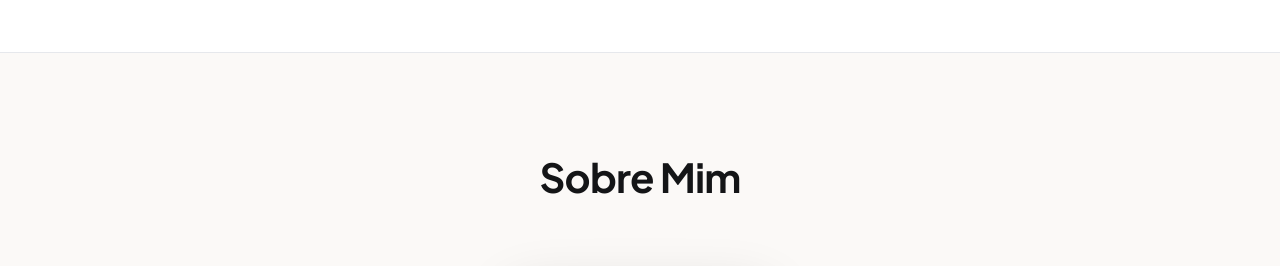
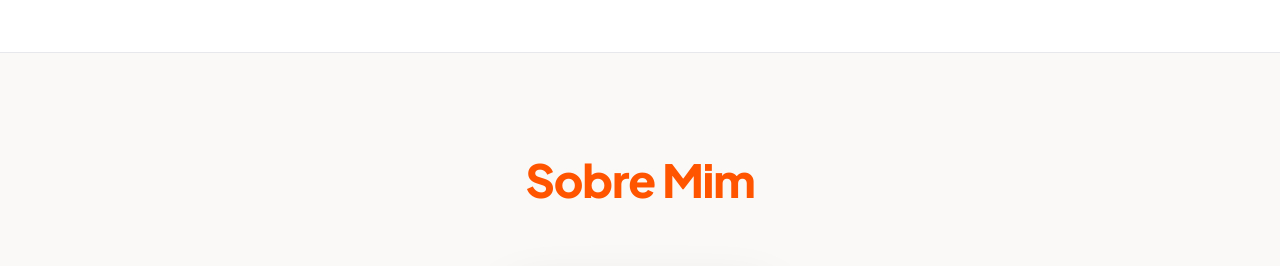
Before and after one commit to danielffmarques/danielffmarques.github.io, a plain HTML site: page index.html in a window 1280 px wide. Shown: the part 454-720 px from the top of the page. Drawn offline with Linux system fonts and the light colour scheme.

Commit message:
About section: style Sobre Mim title in brand orange

```diff
--- a/index.html
+++ b/index.html
@@ -90,7 +90,7 @@
 
       <!-- Section Title -->
       <div class="section-heading text-center">
-        <h2 class="section-title">Sobre Mim</h2>
+        <h2 class="section-title text-orange">Sobre Mim</h2>
       </div>
 
       <!-- Interactive 5-Piece Stage: Center Photo + 2 Cards Left + 2 Cards Right -->
--- a/style.css
+++ b/style.css
@@ -483,6 +483,15 @@ a {
   background: var(--bg-alt);
   position: relative;
   overflow: hidden;
+}
+
+.about-section .section-title {
+  color: var(--primary);
+  font-family: var(--font-sans);
+  font-size: clamp(2.1rem, 4.5vw, 2.85rem);
+  font-weight: 800;
+  letter-spacing: -0.025em;
+  margin-bottom: 28px;
 }
 
 .specialization-stage {
```
